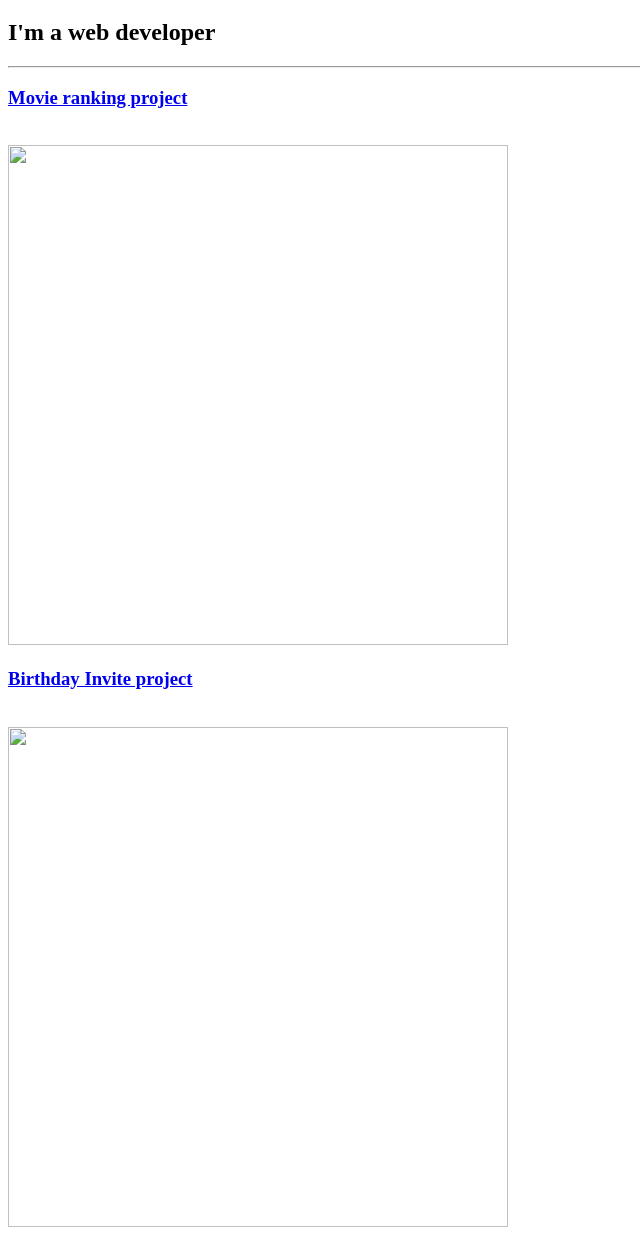
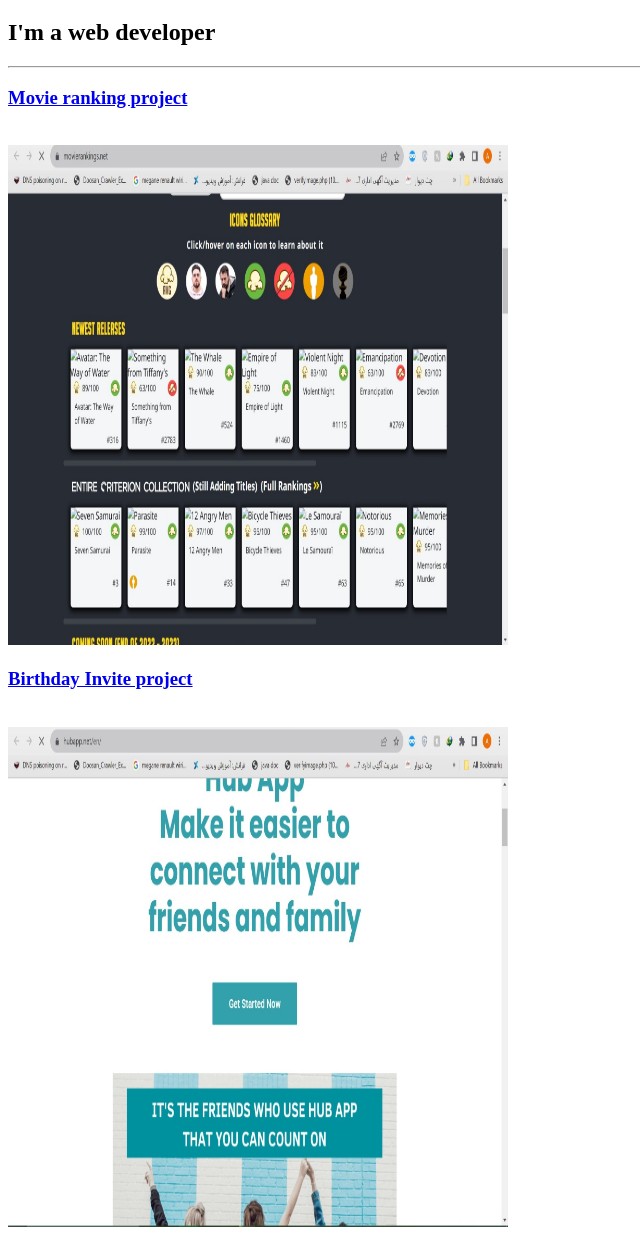
Before and after one commit to blessedthefirstone/portfolio, a plain HTML site: page index.html in a window 1280 px wide. Shown: the part 61-1298 px from the top of the page, without its empty margins (0-640 px from the left). Drawn offline with Linux system fonts and the light colour scheme.

Commit message:
Update index.html

```diff
--- a/index.html
+++ b/index.html
@@ -21,11 +21,11 @@
         <hr>
         <h3><a href="https://www.movieranking.net">Movie ranking project</a></h3>
         <br>
-        <img src="assests/movieranking.jpg" width="500" height="500"/>
+        <img src="movieranking.jpg" width="500" height="500"/>
         <br>
         <h3><a href="https://www.hubapp.net/en">Birthday Invite project</a></h3>
         <br>
-        <img src="assests/birthday.jpg" width="500" height="500"/>
+        <img src="birthday.jpg" width="500" height="500"/>
         <hr>
         <a href="aboutme.html">About Me</a>
         <a href="contactme.html">Contact Me</a>
```
